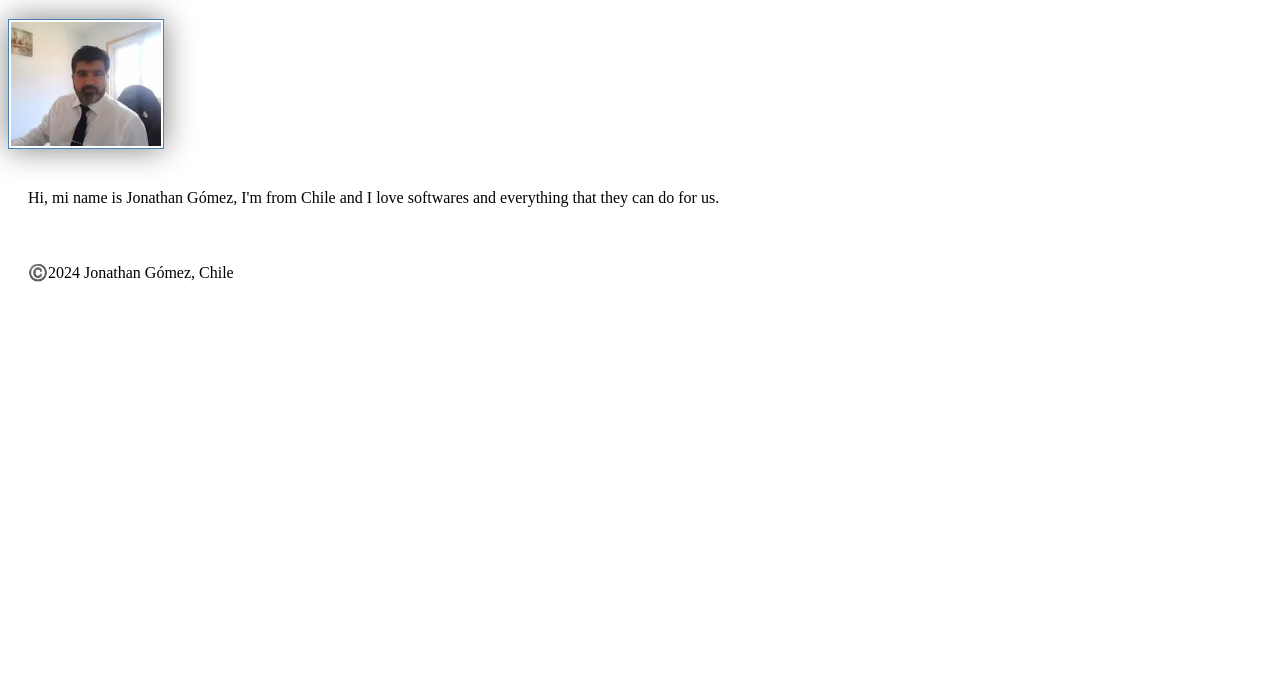
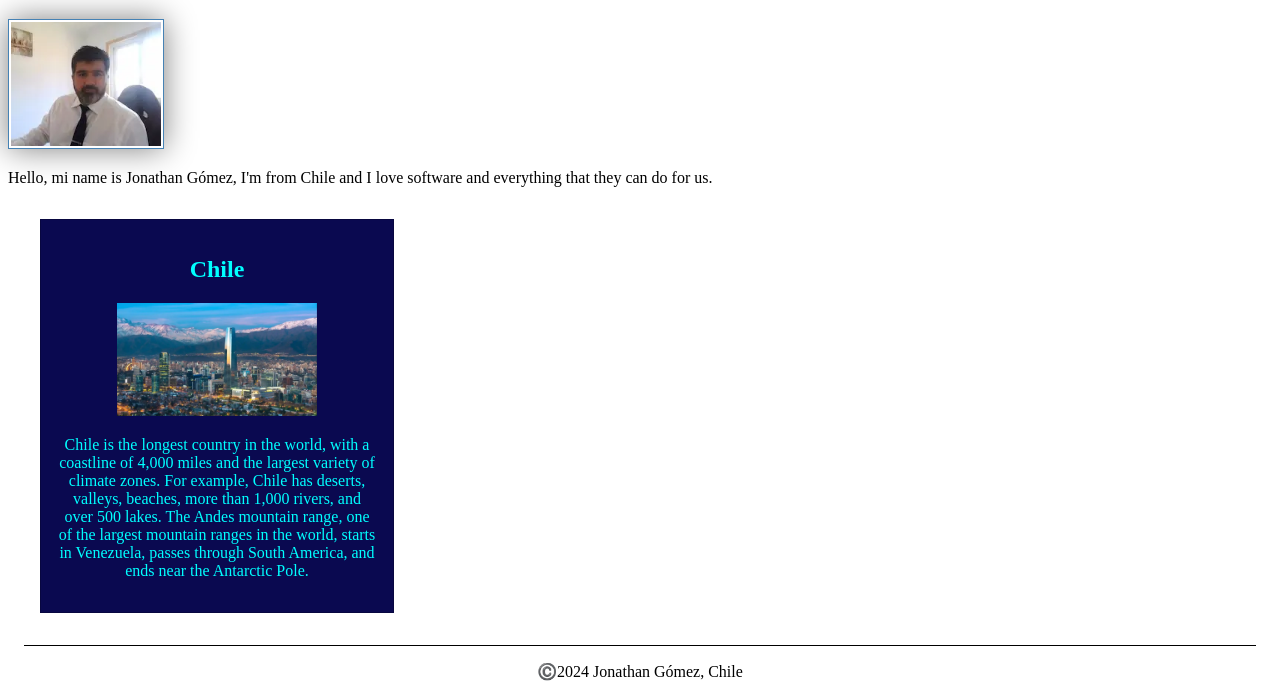
Before and after one commit to BYU-Jgomez/wdd130, a plain HTML site: page index.html in a window 1280 px wide. Shown: the part 263-960 px from the top of the page. Before the commit the page ends 800 px from the top, so only its background shows below. Drawn offline with Linux system fonts and the light colour scheme.

Commit message:
09-28-2024

```diff
--- a/index.html
+++ b/index.html
@@ -3,7 +3,9 @@
 	<head>
 		<meta charset="utf-8">
 		<meta name="viewport" content="width=device-width">
-		<title> Jonathan Gómez | WDD 130 </title>
+        		<title> Jonathan Gómez | WDD 130 </title>
+        <meta name="description" content="This page was created by Jonathan Gómez, WDD130 Student and the purpose of this page is lead us to design a usefull webpage">
+        <meta name="author" content="Jonathan Gómez">
         <link rel="stylesheet" href="styles/styles.css">
     </head>
 	<body>
@@ -17,8 +19,13 @@
         <main>
             <h1> Jonathan Gómez | WDD 130 </h1>
             <img src="images/profile.webp" alt="profile image" width="200">
-            <p>Hi, mi name is Jonathan Gómez, I'm from Chile and I love softwares and everything that they can do for us.</p>
+            <p>Hello, mi name is Jonathan Gómez, I'm from Chile and I love software and everything that they can do for us.</p>
         </main>
+        <aside>
+            <h2>Chile</h2>
+            <img src="images/clpinoneimage1.webp" alt="chileimage">
+            <p>Chile is the longest country in the world, with a coastline of 4,000 miles and the largest variety of climate zones. For example, Chile has deserts, valleys, beaches, more than 1,000 rivers, and over 500 lakes. The Andes mountain range, one of the largest mountain ranges in the world, starts in Venezuela, passes through South America, and ends near the Antarctic Pole.</p>
+        </aside>
         <footer>
             <p>©️2024 Jonathan Gómez, Chile</p>
         </footer>
--- a/styles/styles.css
+++ b/styles/styles.css
@@ -12,7 +12,7 @@ nav a {
 h1 {
     color: steelblue;
 }
-img {
+main img {
     width: 150px;
     height: auto;
     border: 1px solid steelblue;
@@ -20,5 +20,30 @@ img {
     box-shadow: 0 0 30px gray;
 }
 p {
-    padding: 20px;
+    padding: 0;
 }
+
+main {
+    max-width: 840px;
+}
+
+aside {
+    width: 20em;
+    margin: 2em;
+    border: 1px solid rgba(0, 0, 0, 0.2);
+    padding: 1em;
+    background-color: #0a0950;
+    color: aqua;
+    text-align: center;
+}
+
+aside img{
+    width: 200px;
+    height: auto;
+}
+
+footer{
+    margin: 1em;
+    border-top: 1px solid #000;
+    text-align: center;
+}
```
Also changed, not shown: images/clpinoneimage.webp (added), images/clpinoneimage1.webp (added).
